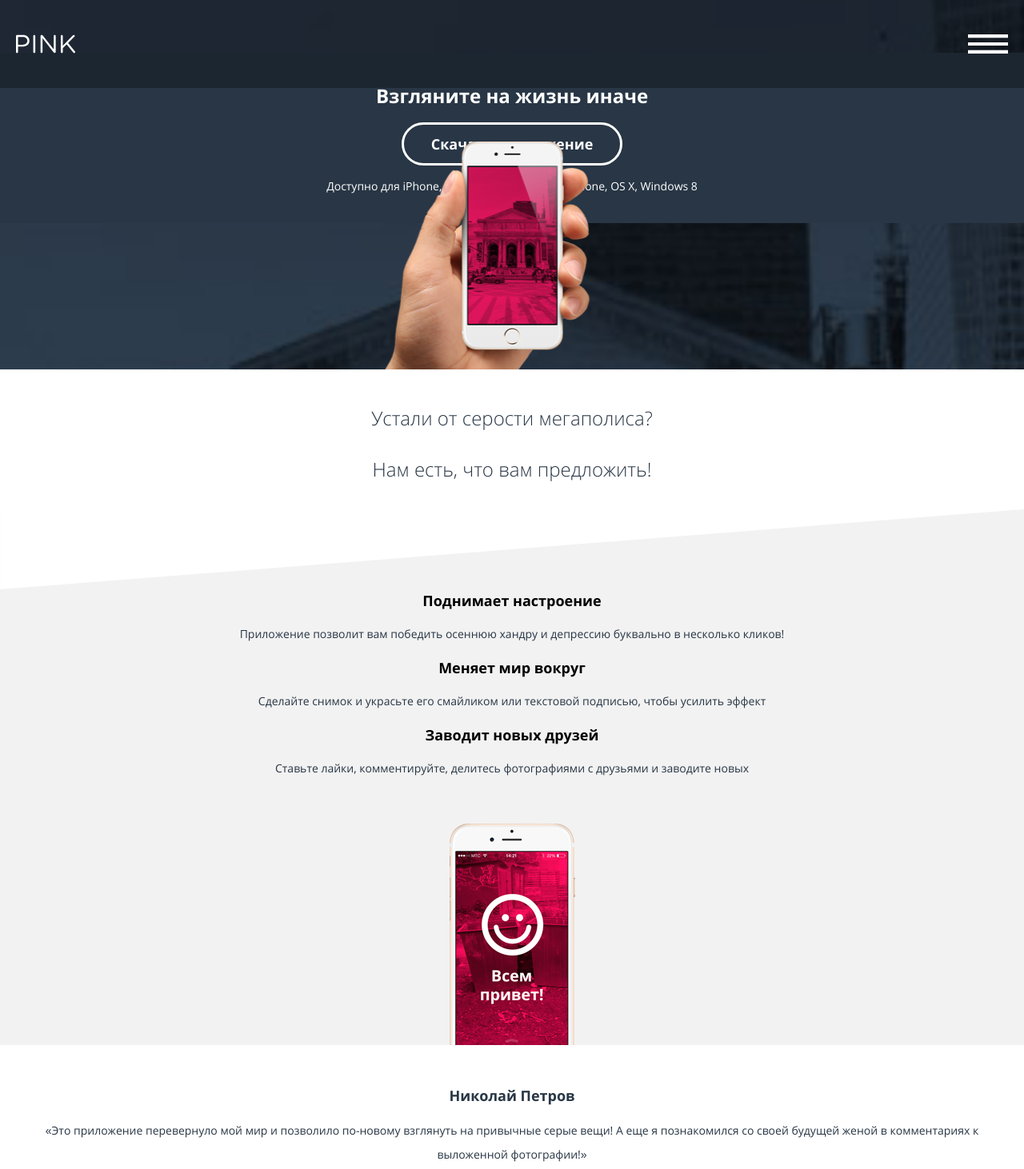
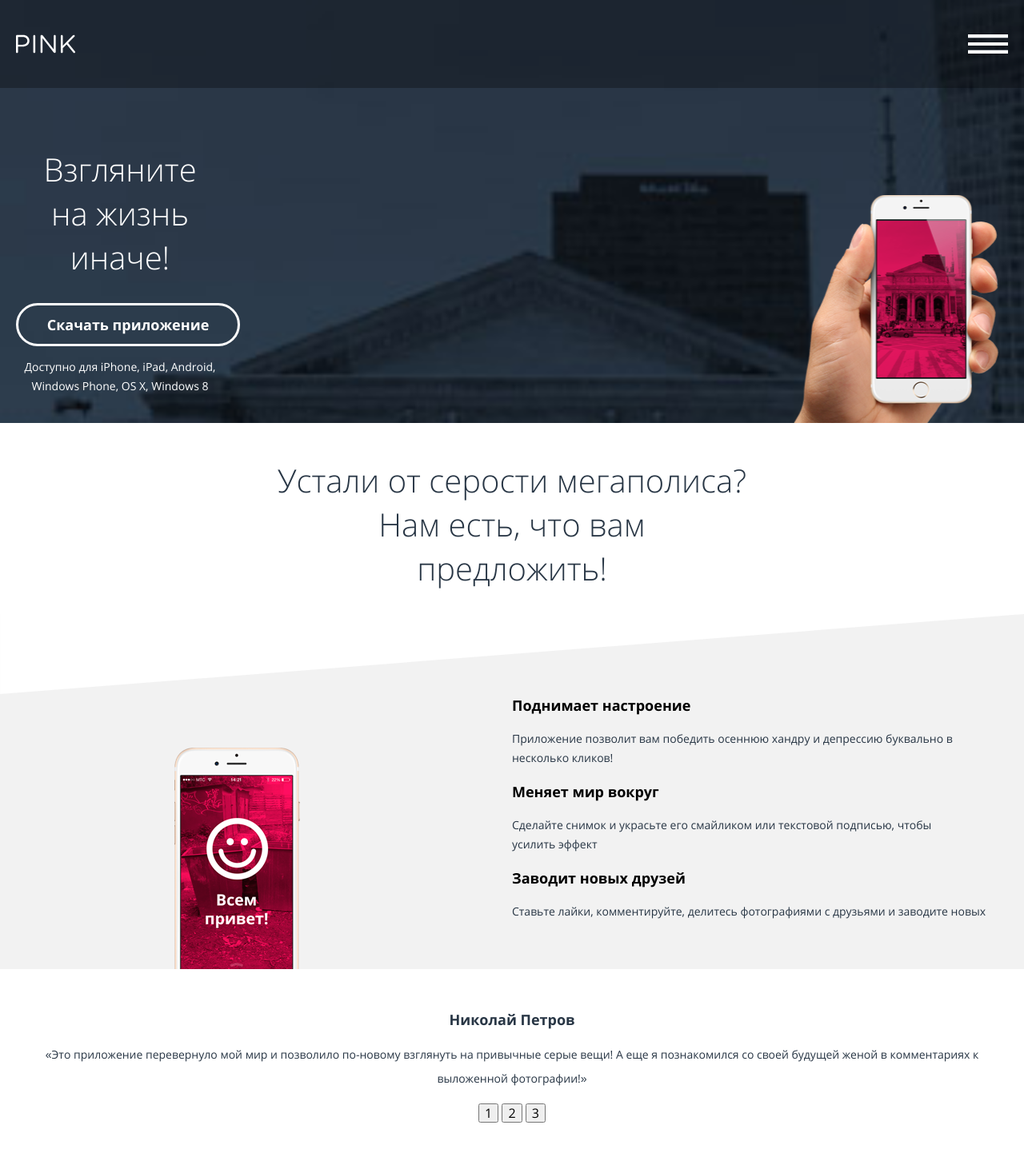
Before and after one commit to emet18/pink, a website: page source/index.html in a window 1280 px wide. Shown: the top 1462 px of the page at 80% size. Drawn offline with Linux system fonts and the light colour scheme.

Commit message:
Верстка advantages (не до конца)

```diff
--- a/source/index.html
+++ b/source/index.html
@@ -38,7 +38,7 @@
         <h1 class="visually-hidden">Главная страница Pink</h1>
 
         <section class="head-wallpaper__download-app download-app">
-          <h2 class="download-app__title">Взгляните на жизнь иначе</h2>
+          <h2 class="download-app__title">Взгляните на&#160;жизнь иначе!</h2>
           <a class="download-app__button button" href="#" title="Скачать приложение">Скачать приложение</a>
           <div class="download-app__mobiles">
             <a class="download-app__mobile download-app__mobile--iphone" href="#" title="Скачать приложение для iPhone">
@@ -60,22 +60,24 @@
           <h2 class="visually-hidden">Возможности приложения</h2>
           <div class="about">
             <p class="about__text about__text--index">Устали от серости мегаполиса?</p>
-            <p class="about__text about__text--index">Нам есть, что вам предложить!</p>
+            <p class="about__text about__text--index">Нам есть, что вам<br> предложить!</p>
           </div>
-          <ul class="advantages__list advantages__wrapper">
+          <div class="advantages__wrapper">
+            <ul class="advantages__list">
               <li class="advantages__item">
                 <h3 class="advantages__title">Поднимает настроение</h3>
                 <p class="advantages__text">Приложение позволит вам победить осеннюю хандру и депрессию буквально в несколько кликов!</p>
               </li>
               <li class="advantages__item">
                 <h3 class="advantages__title">Меняет мир вокруг</h3>
-              <p class="advantages__text">Сделайте снимок и украсьте его смайликом или текстовой подписью, чтобы усилить эффект</p>
+                <p class="advantages__text">Сделайте снимок и украсьте его смайликом или текстовой подписью, чтобы усилить&#160;эффект</p>
               </li>
               <li class="advantages__item">
                 <h3 class="advantages__title">Заводит новых друзей</h3>
                 <p class="advantages__text">Ставьте лайки, комментируйте, делитесь фотографиями с друзьями и заводите новых</p>
               </li>
             </ul>
+          </div>
       </section>
       <section class="interesting visually-hidden">
         <div class="interesting__image">Изображение диаграммы</div>
--- a/source/less/about.less
+++ b/source/less/about.less
@@ -1,6 +1,6 @@
 .about {
-  padding-top: 13px;
-  padding-bottom: 3px;
+  padding-top: 44px;
+  padding-bottom: 30px;
 
   background-color: @white;
 }
@@ -11,20 +11,35 @@
 
 .about__text {
   .reset-list;
-  margin: 31px 0;
+  margin: 0;
 
   .font(14px;30px);
   font-weight: 300;
+
+  &--index {
+    .font(24px;normal);
+  }
+
+  &--index:first-child {
+    margin-bottom: 24px;
+  }
 }
 
-.about__text--index {
-  .font(24px;normal);
-}
 
 @media (min-width: @tablet-width) {
 
+  .about__text {
+
+  &--index {
+    .font(40px;normal);
+  }
+
+  &--index:first-child {
+    margin-bottom: 0;
+  }
+
+  }
 }
-
 @media (min-width: @desktop-width) {
 
 }
--- a/source/less/advantages.less
+++ b/source/less/advantages.less
@@ -1,29 +1,18 @@
 .advantages {
   position: relative;
-
-
-
   background-color: @white;
 }
 
-.advantages__list {
-  .reset-list();
+.advantages__wrapper {
   position: relative;
-  background-color: @gray;
   .mask-bg("bg-triangle-white.svg");
-}
 
-.advantages__wrapper {
   .container;
   padding-top: 84px;
-}
 
-.advantages__item:last-child {
-  position: relative;
-  padding-bottom: 320px;
-}
+  background-color: @gray;
 
-.advantages__item:last-child::after {
+  &::after {
     .pseudo(157px,320px);
 
     background-image: url("../img/iphone-screen-mobile@1x.png");
@@ -31,7 +20,14 @@
     background-position: center 43px;
     left: 0;
     right: 0;
+    bottom: 0;
     margin: auto;
+  }
+}
+
+.advantages__list {
+  .reset-list();
+  padding-bottom: 320px;
 }
 
 .advantages__title {
@@ -44,9 +40,25 @@
 }
 
 @media (min-width: @tablet-width) {
+  .advantages__wrapper {
+    &::after {
 
+    .pseudo(43.22%;320px);
+      right: auto;
+      left: 20px;
     }
 
+  .advantages__list {
+
+
+    margin-left: auto;
+    width: 50%;
+    padding-bottom: 46px;
+
+    text-align: left;
+  }
+}
+}
 @media (min-width: @desktop-width) {
 
 }
--- a/source/less/download-app.less
+++ b/source/less/download-app.less
@@ -1,17 +1,25 @@
 .download-app {
+  position: relative;
   padding: 20px;
 
   color: @white;
   background-color: @blue;
+  margin-top: 396px;
 }
 
 .download-app__title {
   display: none;
+  .reset-list;
+  margin-bottom: 30px;
+
+  .font(40px,normal);
+  font-weight: 300;
 }
 
 .download-app__button {
   margin: 0 auto;
-  padding: 15px 34px;
+  padding: 15px;
+  width: 280px;
   display: inline-block;
 
   .font(18px;18px);
@@ -30,6 +38,15 @@
 }
 
 @media (min-width: @tablet-width) {
+  .download-app {
+    z-index: 1;
+
+    width: 300px;
+    margin-top: 98px;
+
+    background-color: transparent;
+  }
+
   .download-app__title {
     display: block;
   }
--- a/source/less/head-walpaper.less
+++ b/source/less/head-walpaper.less
@@ -1,28 +1,24 @@
 .head-wallpaper {
   position: relative;
 
+  padding-top: 66px;
   min-height: 237px;
-  padding-top: 66px;
 
   background-color: @blue;
   background-image: url("../img/bg-back-mobile@1x.jpg");
   background-repeat: no-repeat;
   background-position-x: center;
   background-position-y: top;
-  background-size: cover;
-
-  &--index {
-    min-height: 462px;
-  }
+  background-size: 100%;
 
   &--index::after {
     .pseudo(257px; 287px);
+    z-index: 0;
     right: 0;
     left: 0;
-    bottom: 0;
+    top: 176px;
     margin: auto;
 
-    min-height: 462px;
     background: url(../img/iphone-hand-mobile@1x.png) no-repeat bottom center;
     transform: translate(-12%);
   }
@@ -34,6 +30,15 @@
 
 @media (min-width: @tablet-width) {
 
+.head-wallpaper {
+
+  &--index::after {
+    left: auto;
+    top: auto;
+    bottom: 0;
+  }
+}
+
 }
 
 @media (min-width: @desktop-width) {
--- a/source/less/header.less
+++ b/source/less/header.less
@@ -1,6 +1,6 @@
 .page-header {
   position: relative;
-  z-index: 1;
+  z-index: 2;
 
   display: flex;
   height: 66px;
--- a/source/less/main-nav.less
+++ b/source/less/main-nav.less
@@ -20,7 +20,6 @@
 
 .main-nav__toogle {
   position: relative;
-  z-index: 1;
 
   width: 50px;
   height: 66px;
```
Also changed, not shown: source/css/style.css, 1 other file. Lines whose indentation alone changed are shown as unchanged.
